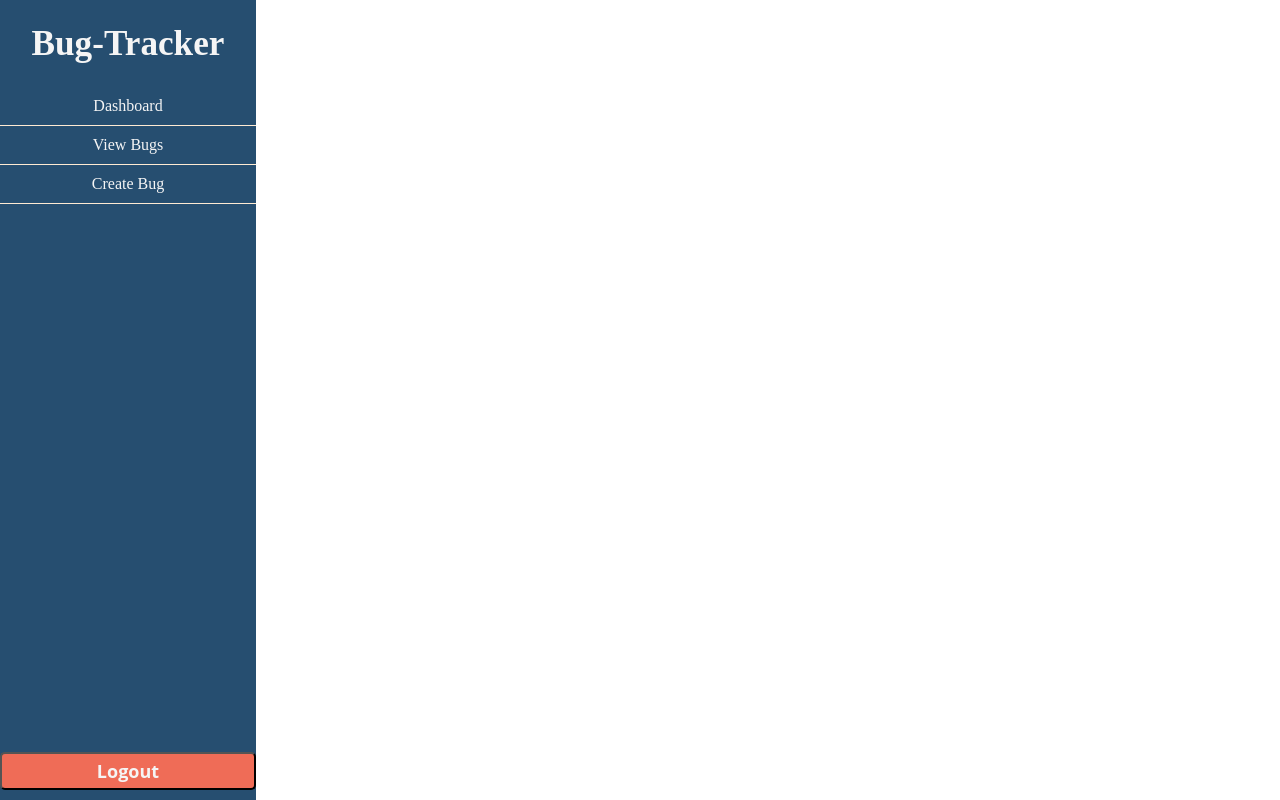
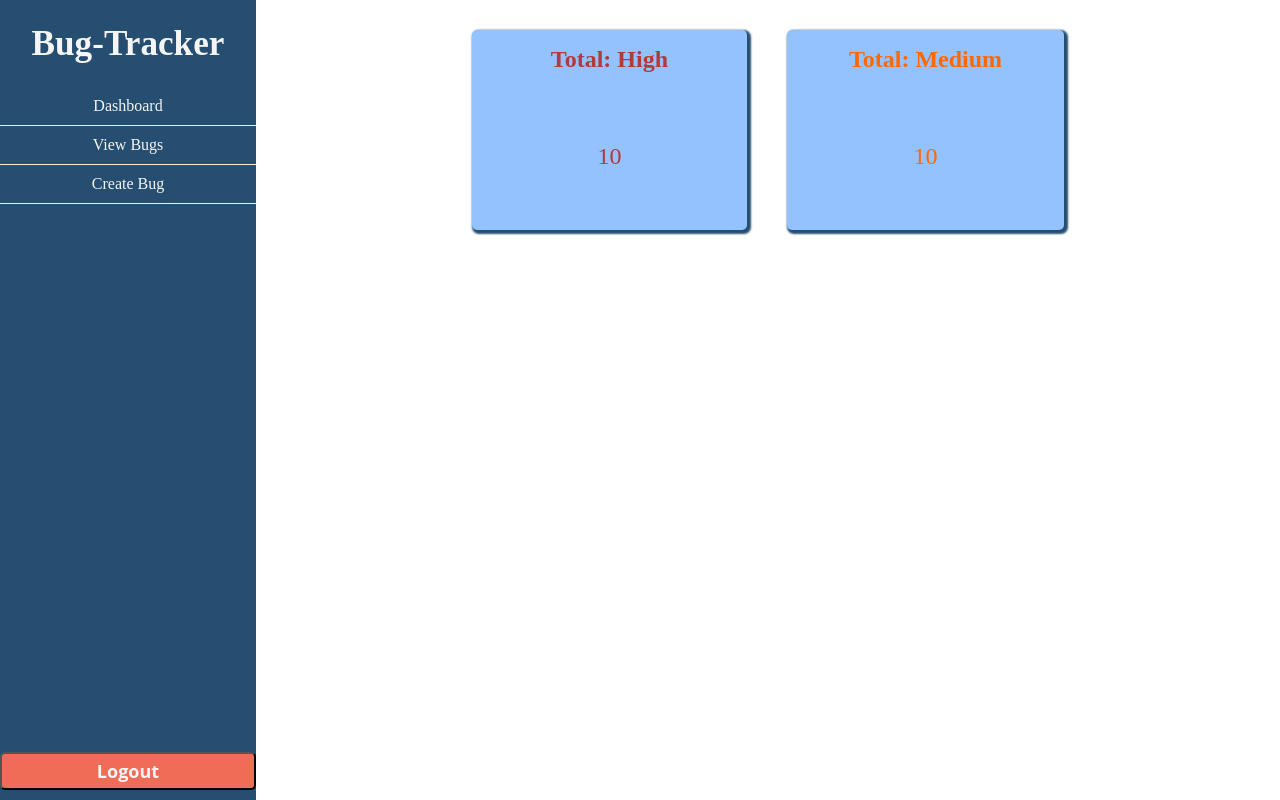
Before and after one commit to lalebdi/TheManhattanProject, a React (Create React App) app: page / in a window 1280 px wide. Both pictures are taken after typing "Sample", "Sample123" into the empty fields and a click on the button "Login". Built offline with nearby package versions, Linux system fonts and the light colour scheme.

Commit message:
created a dashboard

```diff
--- a/src/App.js
+++ b/src/App.js
@@ -5,6 +5,7 @@
 import SideBar from './Views/Sidebar/SideBar.jsx';
 import ViewBugs from './Views/Pages/ViewBugs.jsx';
 import BugForm from './Views/Components/Bug Create and Edit/BugForm';
+import Dashboard from './Views/Pages/Dashboard/Dashboard';
 
 
 function App() {
@@ -15,6 +16,7 @@
       <>
       <SideBar />
       <Switch>
+      <Route path="/"><Dashboard /></Route>
         <Route path="/viewbugs"><ViewBugs /></Route>
         <Route path="/create">
         <div className="page-container">
--- /dev/null
+++ b/src/Views/Components/Dashboard/Card.css
@@ -0,0 +1,23 @@
+.dashboard-card{
+    border-radius: 5px;
+    background-color: var(--card-color);
+    min-width: 275px;
+    min-height: 200px;
+    margin: 10px;
+    display: flex;
+    flex-wrap: wrap;
+    align-content: center;
+    justify-content: center;
+    text-align: center;
+    box-shadow: 2px 2px 2px 2px var(--prim-color);
+}
+
+.dashboard-card h2{
+    width: 100%;
+    margin-top: 5px;
+}
+
+.dashboard-card p{
+    font-size: 1.5rem;
+    margin: 50px;
+}
--- /dev/null
+++ b/src/Views/Components/Dashboard/Card.jsx
@@ -0,0 +1,15 @@
+import React from 'react';
+import Priority from '../../../Controllers/PriorityController';
+import './Card.css';
+
+const Card = (props) => {
+    const {level , color} = Priority(props.priority)
+    return (
+        <div className="dashboard-card" style={{ color: color}}>
+            <h2>Total: {level} </h2>
+            <p>{props.count}</p>
+        </div>
+    )
+}
+
+export default Card
--- /dev/null
+++ b/src/Views/Pages/Dashboard/Dashboard.jsx
@@ -0,0 +1,13 @@
+import React from 'react';
+import Card from '../../Components/Dashboard/Card';
+
+const Dashboard = () => {
+    return (
+        <div className="page-container" >
+            <Card priority="1" count="10" />
+            <Card priority="2" count="10" />
+        </div>
+    )
+}
+
+export default Dashboard
```
